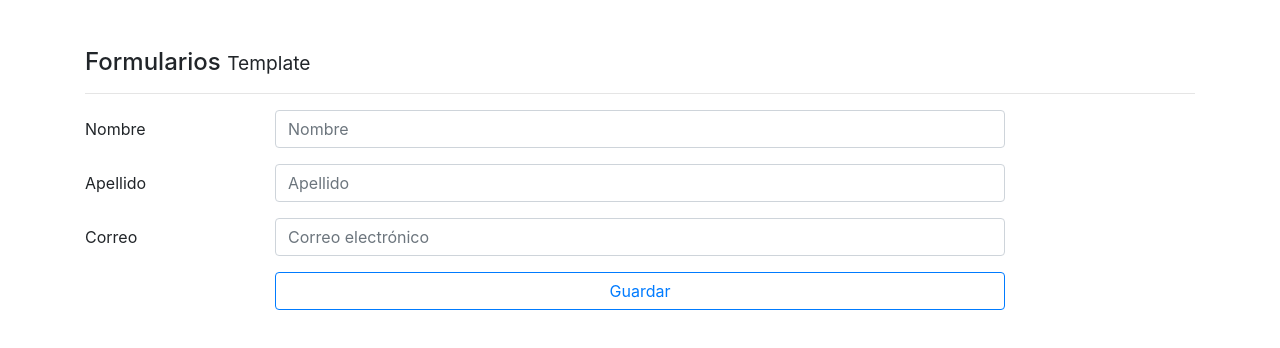
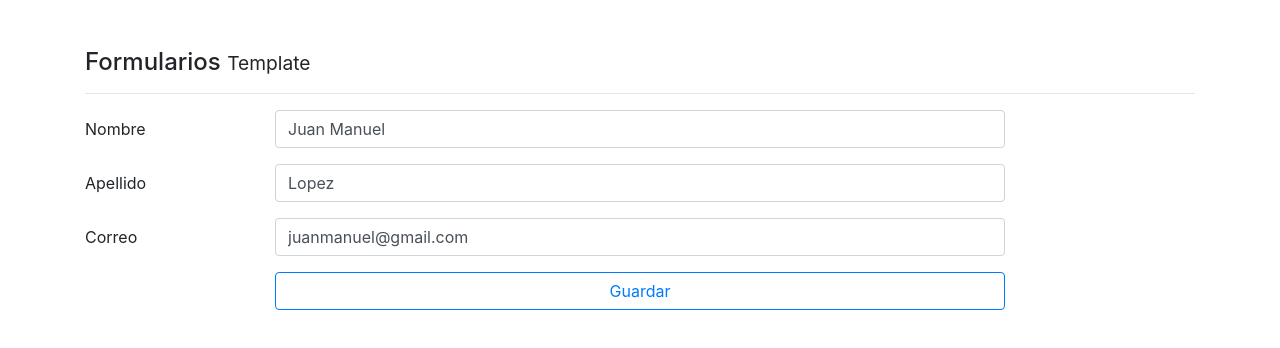
Before and after one commit to juanma77/spa-forms-validation-template-aproximation, an Angular app: page /template in a window 1280 px wide. Shown: the top 348 px of the page. Built offline with nearby package versions, Linux system fonts and the light colour scheme.

Commit message:
validators added to last name field

```diff
--- a/src/app/pages/template/template.component.html
+++ b/src/app/pages/template/template.component.html
@@ -29,7 +29,13 @@
 
         <input class="form-control"
                type="text"
-               placeholder="Apellido">
+               placeholder="Apellido"
+               name="lastName"
+               [ngModel]="user.lastName"
+               required
+               minlength="5"
+               [class.is-invalid]="lastName.invalid && lastName.touched"
+               #lastName="ngModel">
       </div>
     </div>
 
@@ -44,7 +50,9 @@
              placeholder="Correo electrónico"
              pattern="[a-z0-9._%+-]+@[a-z0-9.-]+\.[a-z]{2,3}$"
              name="email"
-             ngModel
+             [ngModel]="user.email"
+             required
+             minlength="5"
              [class.is-invalid]="email.invalid && email.touched"
              #email="ngModel">
     </div>
--- a/src/app/pages/template/template.component.ts
+++ b/src/app/pages/template/template.component.ts
@@ -10,7 +10,9 @@ export class TemplateComponent implements OnInit {
 
   public user = {
 
-    name: ''
+    name: 'Juan Manuel',
+    lastName: 'Lopez',
+    email: 'juanmanuel@gmail.com'
 
   };
 
```
